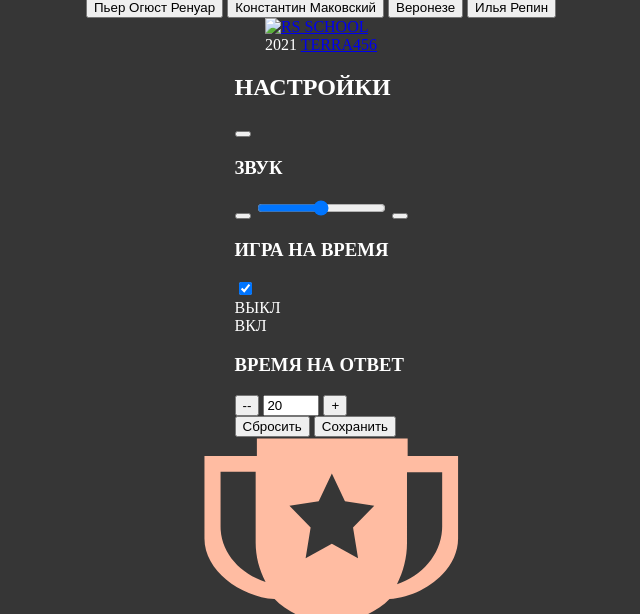
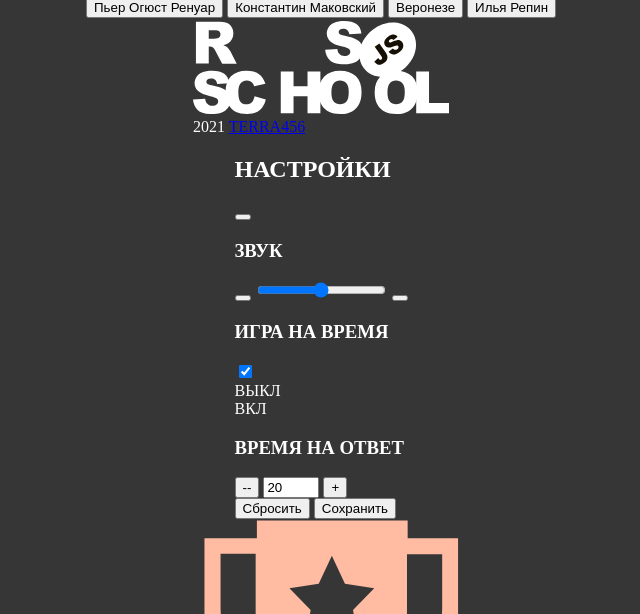
Before and after one commit to terra456/art-quiz, a website: page art-quiz/src/index.html in a window 1280 px wide. Shown: the part 486-1100 px from the top of the page, without its empty margins (319-959 px from the left). Drawn offline with Linux system fonts and the light colour scheme.

Commit message:
feat: styles for footer and fix some fonts

```diff
--- a/art-quiz/src/index.html
+++ b/art-quiz/src/index.html
@@ -140,7 +140,7 @@
     <footer class="footer">
         <div>
             <a href="https://rs.school/js/">
-                <img src="" alt="RS School">
+                <img src="./assets/images/vector/rs-school.svg" alt="RS School">
             </a>
         </div>
         <div>
--- a/art-quiz/src/scss/components/lincs.scss
+++ b/art-quiz/src/scss/components/lincs.scss
@@ -10,7 +10,7 @@ a {
         cursor: pointer;
     }
 
-    &:visited {
-        color: $main-color;
-    }
+    // &:visited {
+    //     color: $main-color;
+    // }
 }
--- a/art-quiz/src/scss/layout/footer.scss
+++ b/art-quiz/src/scss/layout/footer.scss
@@ -0,0 +1,5 @@
+.footer {
+    @include flex ($justify: space-between);
+    @include text-header();
+    color: $main-color;
+}
--- a/art-quiz/src/scss/layout/question.scss
+++ b/art-quiz/src/scss/layout/question.scss
@@ -93,6 +93,10 @@
         & .btn-text {
             width: 45%;
             font-size: 16px;
+
+            @media screen and (min-width: $tablet) {
+                font-size: 22px;
+            }
         }
     }
 }
```
